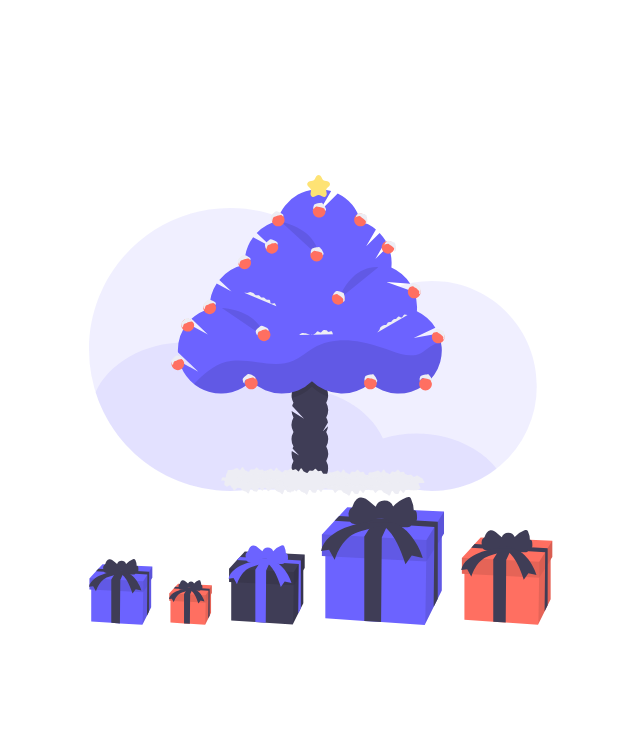
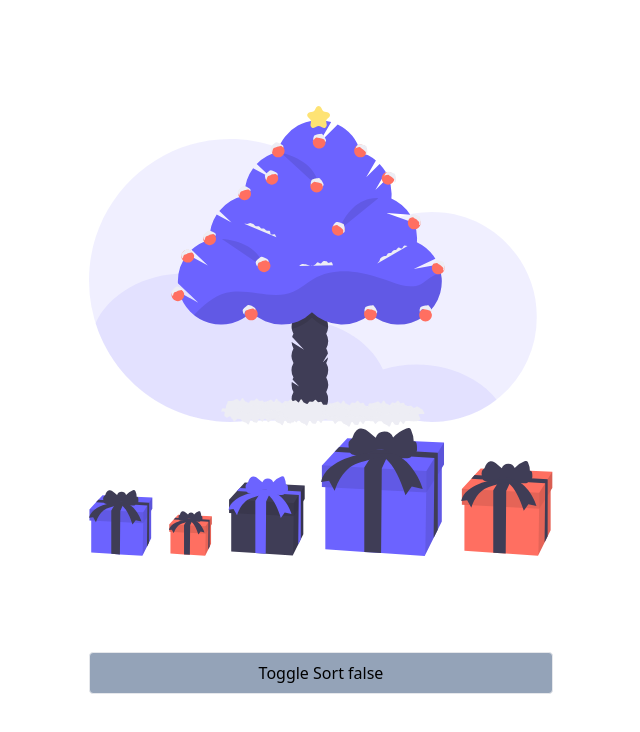
Before and after one commit to flys1ck/advent-of-vue-2022, a Vue app: page / in a window 1280 px wide. Shown: the top 732 px of the page, without its empty margins (319-959 px from the left). Built offline with nearby package versions, Linux system fonts and the light colour scheme.

Commit message:
feat: day09

```diff
--- a/src/day09/App.vue
+++ b/src/day09/App.vue
@@ -4,12 +4,26 @@
       <img :src="treeUrl" />
     </div>
     <div class="flex items-end gap-4">
-      <component v-for="present in presents" :key="present.id" :is="present.importName" />
+      <component v-for="present in computedPresents" :key="present.id" :is="present.importName" />
     </div>
+    <button class="mt-24 rounded border bg-slate-400 p-2" @click="isSortActive = !isSortActive">
+      Toggle Sort {{ isSortActive }}
+    </button>
   </div>
 </template>
 
 <script setup lang="ts">
 import treeUrl from "./assets/tree.svg?url";
 import presents from "./data/presents";
+
+const isSortActive = ref(false);
+const computedPresents = computed(() => (isSortActive.value ? getSortedPresents() : presents));
+
+const getSortedPresents = () => {
+  return [...presents].sort(
+    (presentA, presentB) =>
+      presentA.dimensions.height * presentA.dimensions.width -
+      presentB.dimensions.height * presentB.dimensions.width
+  );
+};
 </script>
```
